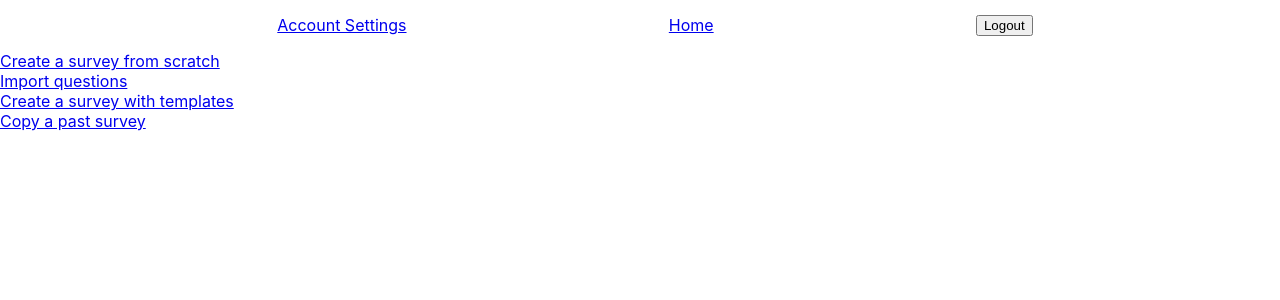
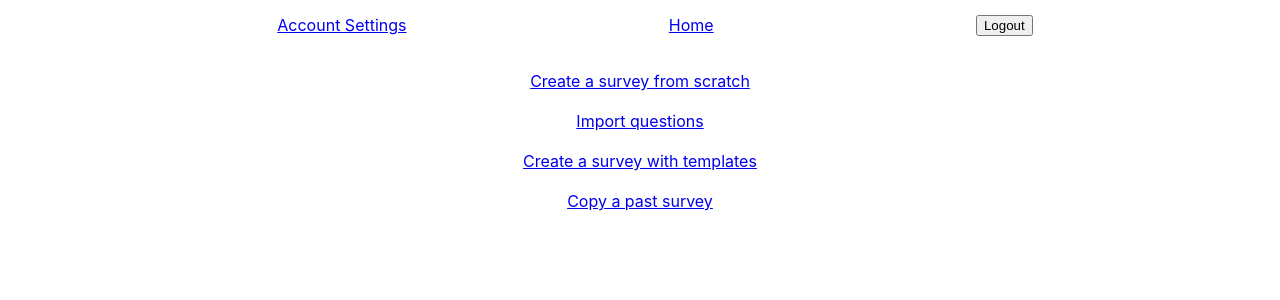
Before and after one commit to christian-m-george/team-two-client, a React (Create React App) app: page /create-survey in a window 1280 px wide. Shown: the top 300 px of the page. Built offline with nearby package versions, Linux system fonts and the light colour scheme.

Commit message:
updated styling

```diff
--- a/src/CreateSurvey/CreateSurvey.js
+++ b/src/CreateSurvey/CreateSurvey.js
@@ -6,10 +6,13 @@ export default function CreateSurvey() {
     return (
     <div>
         <Navigation></Navigation>
-        <div><Link to='/survey-builder'>Create a survey from scratch</Link></div>
-        <div><Link to='/import-survey'>Import questions</Link></div>
-        <div><Link to='/survey-templates'>Create a survey with templates</Link></div>
-        <div><Link to='/copy-survey'>Copy a past survey</Link></div>
+        <div className='wrapper'>
+
+        <div className='wrapper'><Link to='/survey-builder'>Create a survey from scratch</Link></div>
+        <div className='wrapper'><Link to='/import-survey'>Import questions</Link></div>
+        <div className='wrapper'><Link to='/survey-templates'>Create a survey with templates</Link></div>
+        <div className='wrapper'><Link to='/copy-survey'>Copy a past survey</Link></div>
+        </div>
     </div>
     )
 }
```
